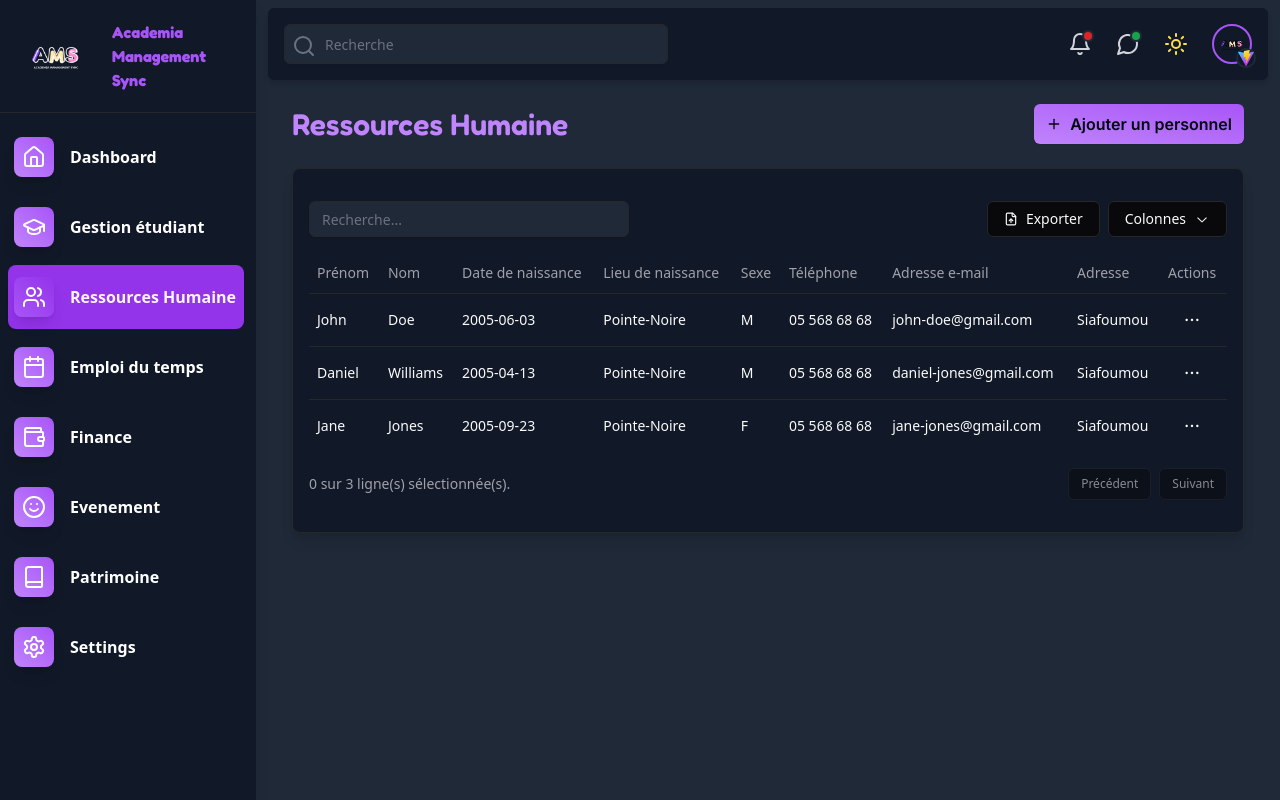
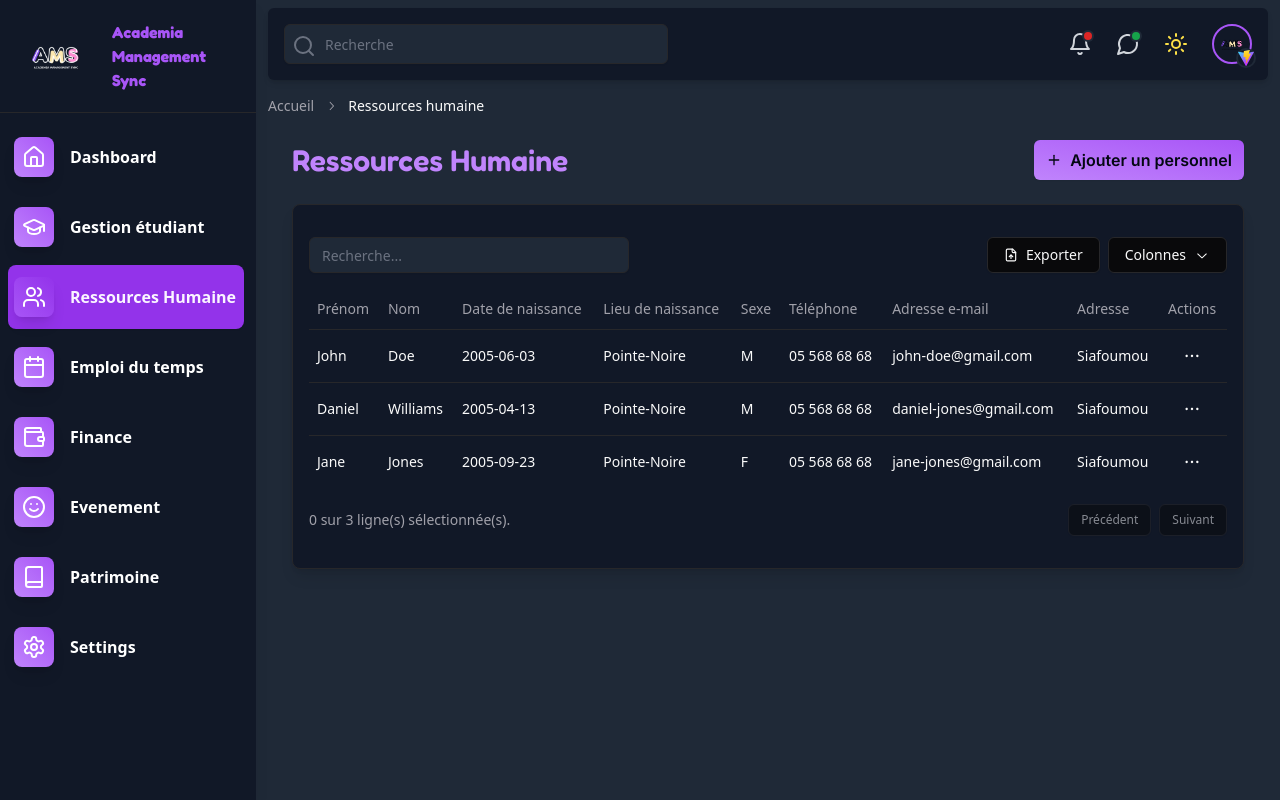
Before and after one commit to AureDulvresse/app.ams.io, a React (Vite) app: page /hr in a window 1280 px wide. Built offline with nearby package versions, Linux system fonts and the light colour scheme.

Commit message:
Update StaffPage.tsx

```diff
--- a/src/pages/modules/hr/StaffPage.tsx
+++ b/src/pages/modules/hr/StaffPage.tsx
@@ -1,7 +1,13 @@
+import React from "react";
 import Navbar from "@/components/partials/Navbar";
 import Sidebar from "@/components/partials/Sidebar";
 import Staff from "@/components/modules/hr/Staff";
-import React from "react";
+import DynamicBreadcrumb from "@/components/common/DynamicBreadcrumb";
+
+const breadcrumbItems = [
+  { href: "/", label: "Accueil" },
+  { label: "Ressources humaine", isCurrent: true },
+];
 
 const StudentPage: React.FC = () => {
   return (
@@ -9,7 +15,8 @@ const StudentPage: React.FC = () => {
       <Sidebar />
       <div className="flex-1 flex flex-col px-3 py-2 bg-slate-50 dark:bg-gray-800 ml-64">
         <Navbar />
-        <main className="flex-1">
+        <main className="flex-1 mt-4">
+          <DynamicBreadcrumb items={breadcrumbItems} />
           <Staff />
         </main>
       </div>
```
